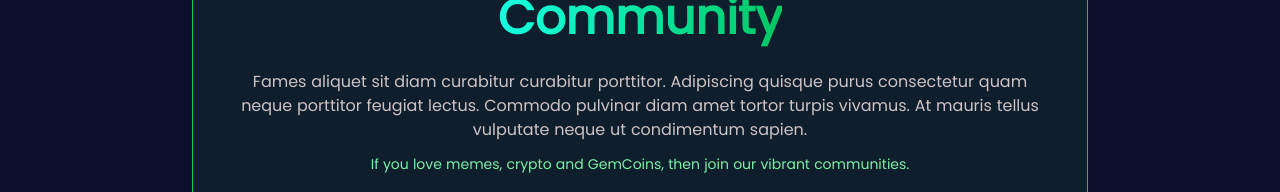
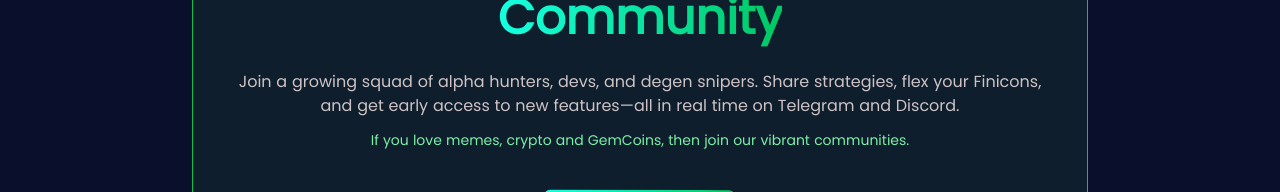
Before and after one commit to AhmadAtif786/sniperverse, a Next.js app: page / in a window 1280 px wide. Shown: the part 3599-3791 px from the top of the page. Built offline with nearby package versions, Linux system fonts and the light colour scheme; no server answers.

Commit message:
join text

```diff
--- a/src/components/joinUs.js
+++ b/src/components/joinUs.js
@@ -34,8 +34,8 @@
 color:'#FFEDEDCC'
 
 }}>
-Fames aliquet sit diam curabitur curabitur porttitor. Adipiscing quisque purus consectetur  quam neque porttitor feugiat lectus. Commodo pulvinar diam amet tortor turpis vivamus. At mauris tellus vulputate neque ut condimentum sapien.
-          </p>
+Join a growing squad of alpha hunters, devs, and degen snipers.
+Share strategies, flex your Finicons, and get early access to new features—all in real time on Telegram and Discord.        </p>
 
           <p className="text-sm text-green-300 mt-3 mb-10">
             If you love memes, crypto and GemCoins, then join our vibrant communities.
```
